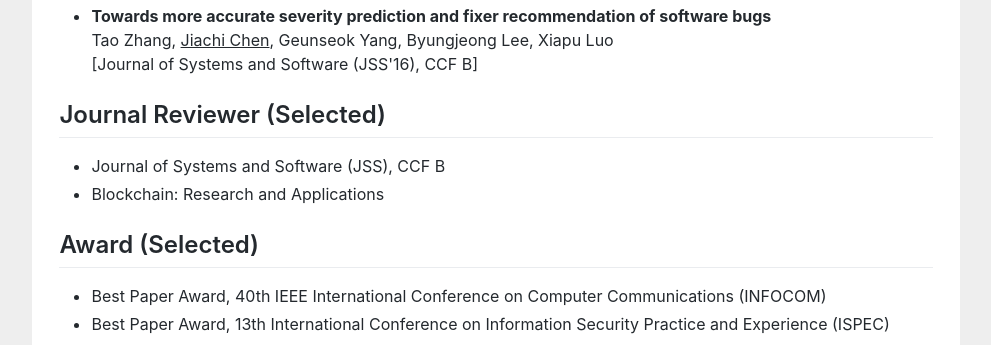
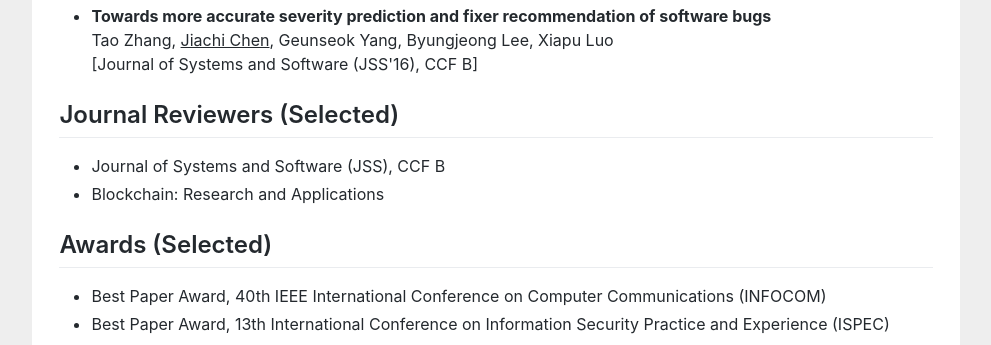
Before and after one commit to huangyuan-hy/huangyuan-hy.github.io, a Jekyll site: the page index.html, which Jekyll copies as it is, in a window 1280 px wide. Shown: the part 1849-2194 px from the top of the page, without its empty margins (144-1135 px from the left). Built offline with Jekyll 4.4.1, drawn with Linux system fonts in a browser that asks for light colours.

Commit message:
Update index.html

```diff
--- a/index.html
+++ b/index.html
@@ -169,7 +169,7 @@ gtag('config', 'UA-158965281-1');
 
 				</ul>
 
-				<h2>Journal Reviewer (Selected)</h2>
+				<h2>Journal Reviewers (Selected)</h2>
 				<ul>
 					<li>Journal of Systems and Software (JSS), CCF B</li>
 
@@ -177,7 +177,7 @@ gtag('config', 'UA-158965281-1');
 
 				</ul>
 
-				<h2>Award (Selected)</h2>
+				<h2>Awards (Selected)</h2>
 				<ul>
 					<li>Best Paper Award, 40th IEEE International Conference on Computer Communications (INFOCOM)</li>
 
```
